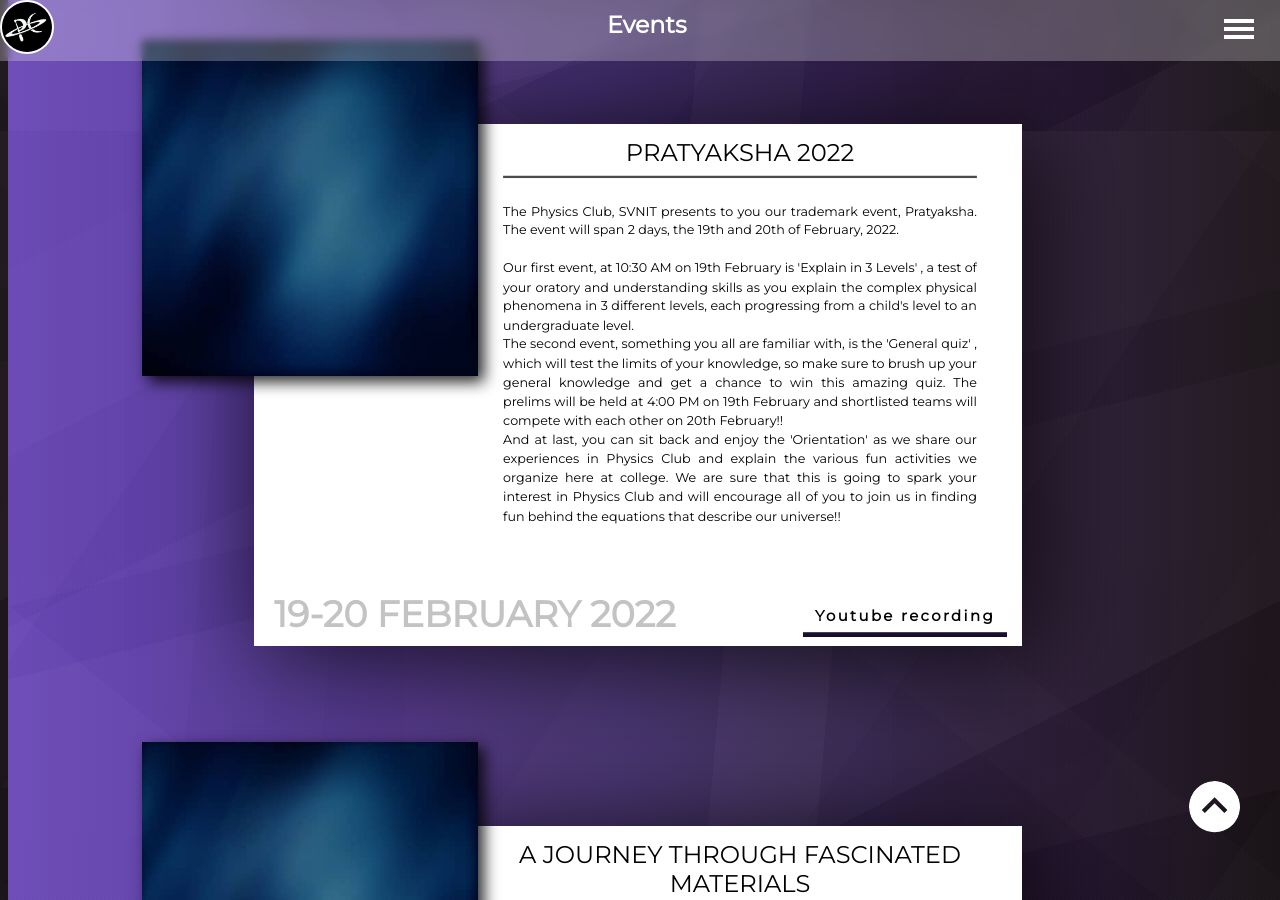
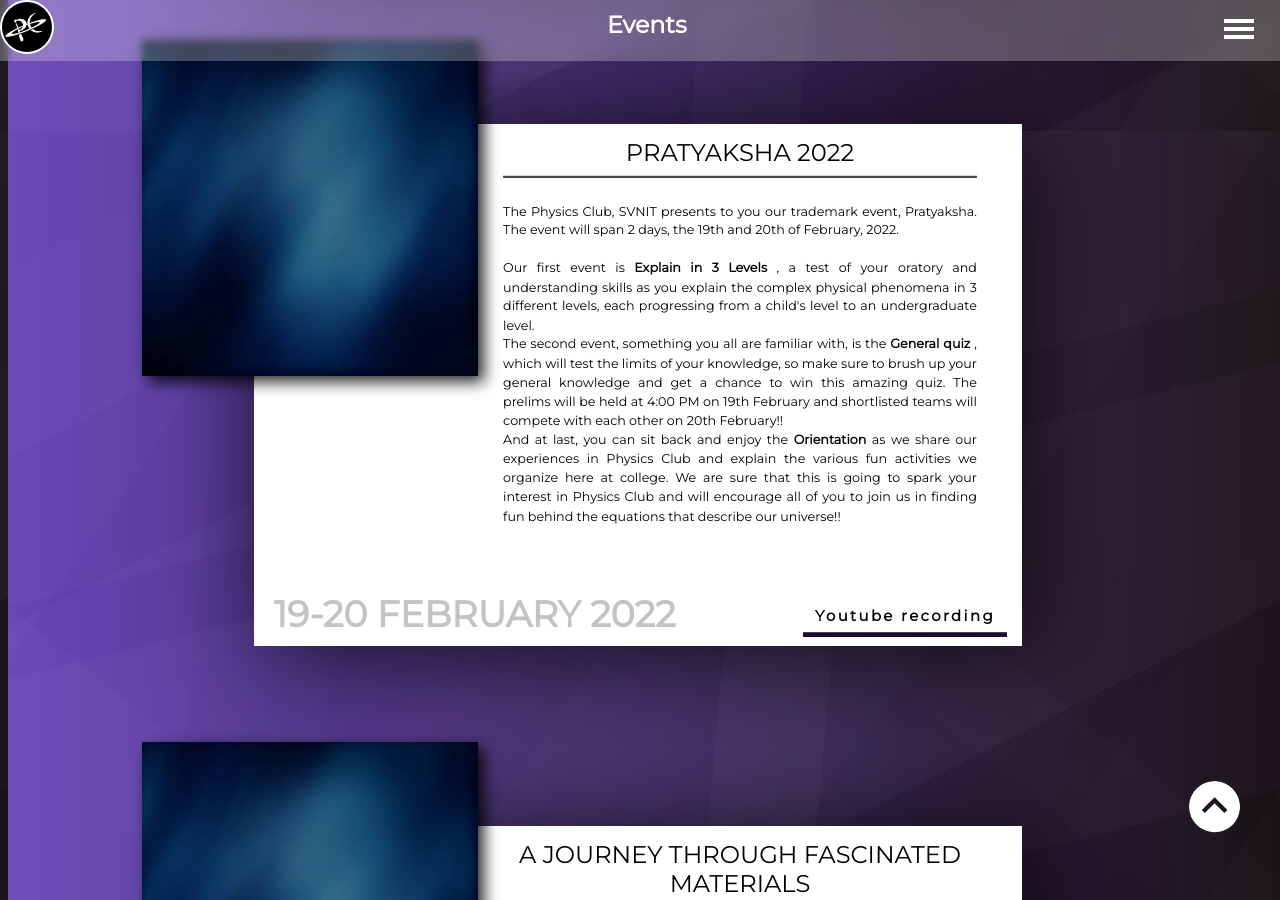
Before and after one commit to PhysicsClubSVNIT/PhysicsClubSVNIT.github.io, a Jekyll site: the page built from events.html, in a window 1280 px wide and 900 px high, scrolled down 767 px. Built offline with Jekyll 4.4.1, drawn with Linux system fonts in a browser that asks for light colours; some web fonts are replaced.

Commit message:
add event

```diff
--- a/_data/events.json
+++ b/_data/events.json
@@ -21,7 +21,7 @@
 		"name": "Pratyaksha 2022",
 		"date": "19-20 February 2022",
 		"poster": "190222",
-		"descr": "The Physics Club, SVNIT presents to you our trademark event, Pratyaksha. The event will span 2 days, the 19th and 20th of February, 2022.<br><br>Our first event, at 10:30 AM on 19th February is 'Explain in 3 Levels' , a test of your oratory and understanding skills as you explain the complex physical phenomena in 3 different levels, each progressing from a child's level to an undergraduate level.<br>The second event, something you all are familiar with, is the 'General quiz' , which will test the limits of your knowledge, so make sure to brush up your general knowledge and get a chance to win this amazing quiz. The prelims will be held at 4:00 PM on 19th February and shortlisted teams will compete with each other on 20th February!!<br>And at last, you can sit back and enjoy the 'Orientation' as we share our experiences in Physics Club and explain the various fun activities we organize here at college. We are sure that this is going to spark your interest in Physics Club and will encourage all of you to join us in finding fun behind the equations that describe our universe!!",
+		"descr": "The Physics Club, SVNIT presents to you our trademark event, Pratyaksha. The event will span 2 days, the 19th and 20th of February, 2022.<br><br>Our first event is <b>Explain in 3 Levels</b> , a test of your oratory and understanding skills as you explain the complex physical phenomena in 3 different levels, each progressing from a child's level to an undergraduate level.<br>The second event, something you all are familiar with, is the <b>General quiz</b> , which will test the limits of your knowledge, so make sure to brush up your general knowledge and get a chance to win this amazing quiz. The prelims will be held at 4:00 PM on 19th February and shortlisted teams will compete with each other on 20th February!! <br> And at last, you can sit back and enjoy the <b>Orientation</b> as we share our experiences in Physics Club and explain the various fun activities we organize here at college. We are sure that this is going to spark your interest in Physics Club and will encourage all of you to join us in finding fun behind the equations that describe our universe!! ",
 		"youtube": "https://youtu.be/2uhgzFLVGj0"
 	},
 
```
